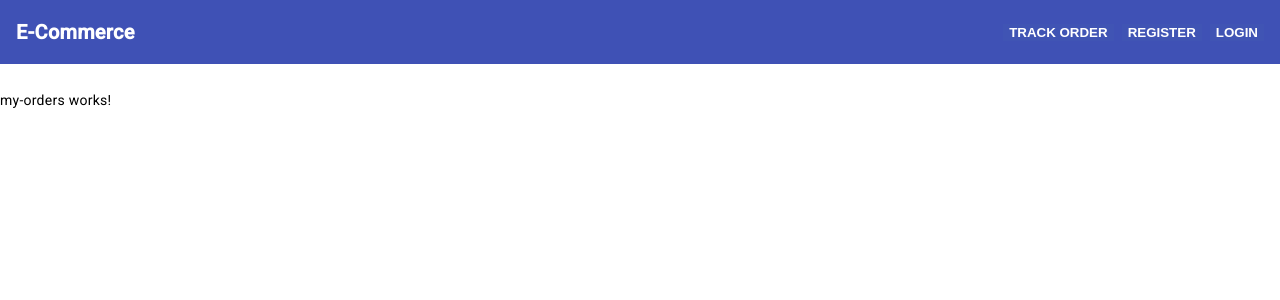
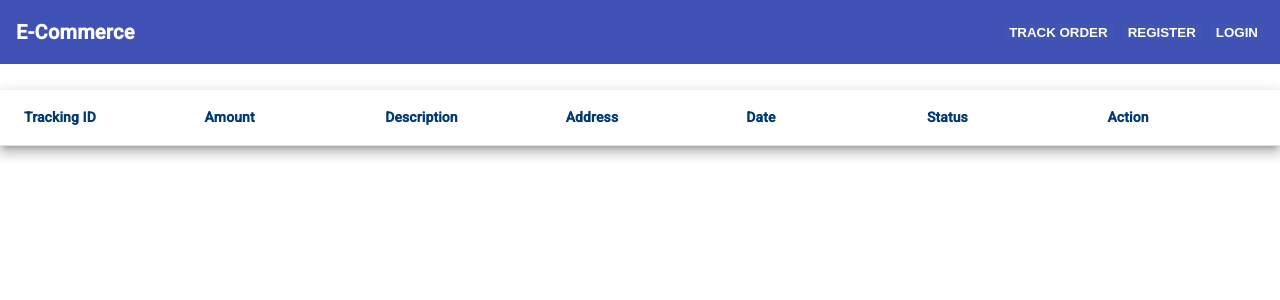
Before and after one commit to Sithum9999/E-Commerce-Frontend, an Angular app: page /customer/my_orders in a window 1280 px wide. Shown: the top 300 px of the page. Built offline with nearby package versions, Linux system fonts and the light colour scheme; no server answers.

Commit message:
update the html and import in ts and change api to get

```diff
--- a/src/app/customer/component/my-orders/my-orders.component.html
+++ b/src/app/customer/component/my-orders/my-orders.component.html
@@ -1 +1,49 @@
-<p>my-orders works!</p>
+<ng-container>
+    <mat-table #basicTable [dataSource]="myOrders" class="mat-elevation-z8">
+
+        <ng-container matColumnDef="trackingId">
+            <mat-header-cell *matHeaderCellDef style="font-weight: bolder; color: #003973;">Tracking
+                ID</mat-header-cell>
+            <mat-cell *matCellDef="let myOrder">{{myOrder.trackingId}}</mat-cell>
+        </ng-container>
+
+        <ng-container matColumnDef="amount">
+            <mat-header-cell *matHeaderCellDef style="font-weight: bolder; color: #003973;">Amount</mat-header-cell>
+            <mat-cell *matCellDef="let myOrder" style="font-weight: 600;">{{myOrder.amount }}</mat-cell>
+        </ng-container>
+
+        <ng-container matColumnDef="description">
+            <mat-header-cell *matHeaderCellDef
+                style="font-weight: bolder; color: #003973;">Description</mat-header-cell>
+            <mat-cell *matCellDef="let myOrder">{{myOrder.orderDescription}}</mat-cell>
+        </ng-container>
+
+        <ng-container matColumnDef="address">
+            <mat-header-cell *matHeaderCellDef style="font-weight: bolder; color: #003973;">Address</mat-header-cell>
+            <mat-cell *matCellDef="let myOrder">{{myOrder.address}}</mat-cell>
+        </ng-container>
+
+        <ng-container matColumnDef="date">
+            <mat-header-cell *matHeaderCellDef style="font-weight: bolder; color: #003973;">Date</mat-header-cell>
+            <mat-cell *matCellDef="let myOrder">{{ myOrder.date | date: 'dd/MM/yyyy' }}</mat-cell>
+        </ng-container>
+
+        <ng-container matColumnDef="status">
+            <mat-header-cell *matHeaderCellDef style="font-weight: bolder; color: #003973;">Status</mat-header-cell>
+            <mat-cell *matCellDef="let myOrder">{{ myOrder.orderStatus }}</mat-cell>
+        </ng-container>
+
+        <ng-container matColumnDef="action">
+            <mat-header-cell *matHeaderCellDef style="font-weight: bolder; color: #003973;">Action</mat-header-cell>
+            <mat-cell *matCellDef="let myOrder">
+
+            </mat-cell>
+        </ng-container>
+
+        <mat-header-row
+            *matHeaderRowDef="['trackingId', 'amount', 'description', 'address', 'date', 'status', 'action']"></mat-header-row>
+        <mat-row
+            *matRowDef="let myOrder; columns: ['trackingId', 'amount', 'description', 'address', 'date', 'status', 'action']"></mat-row>
+
+    </mat-table>
+</ng-container>
--- a/src/app/customer/service/customer.service.ts
+++ b/src/app/customer/service/customer.service.ts
@@ -80,7 +80,7 @@ export class CustomerService {
 
   getOrdersByUserId(): Observable<any> {
     const userId = UserStorageService.getUserId()
-    return this.http.post(BASIC_URL+`api/customer/myOrders/${userId}`, {
+    return this.http.get(BASIC_URL+`api/customer/myOrders/${userId}`, {
       headers: this.createAuthorizationHeader(),
     })
   }
```
Also changed, not shown: src/app/customer/component/my-orders/my-orders.component.ts (+6 -1 lines).
